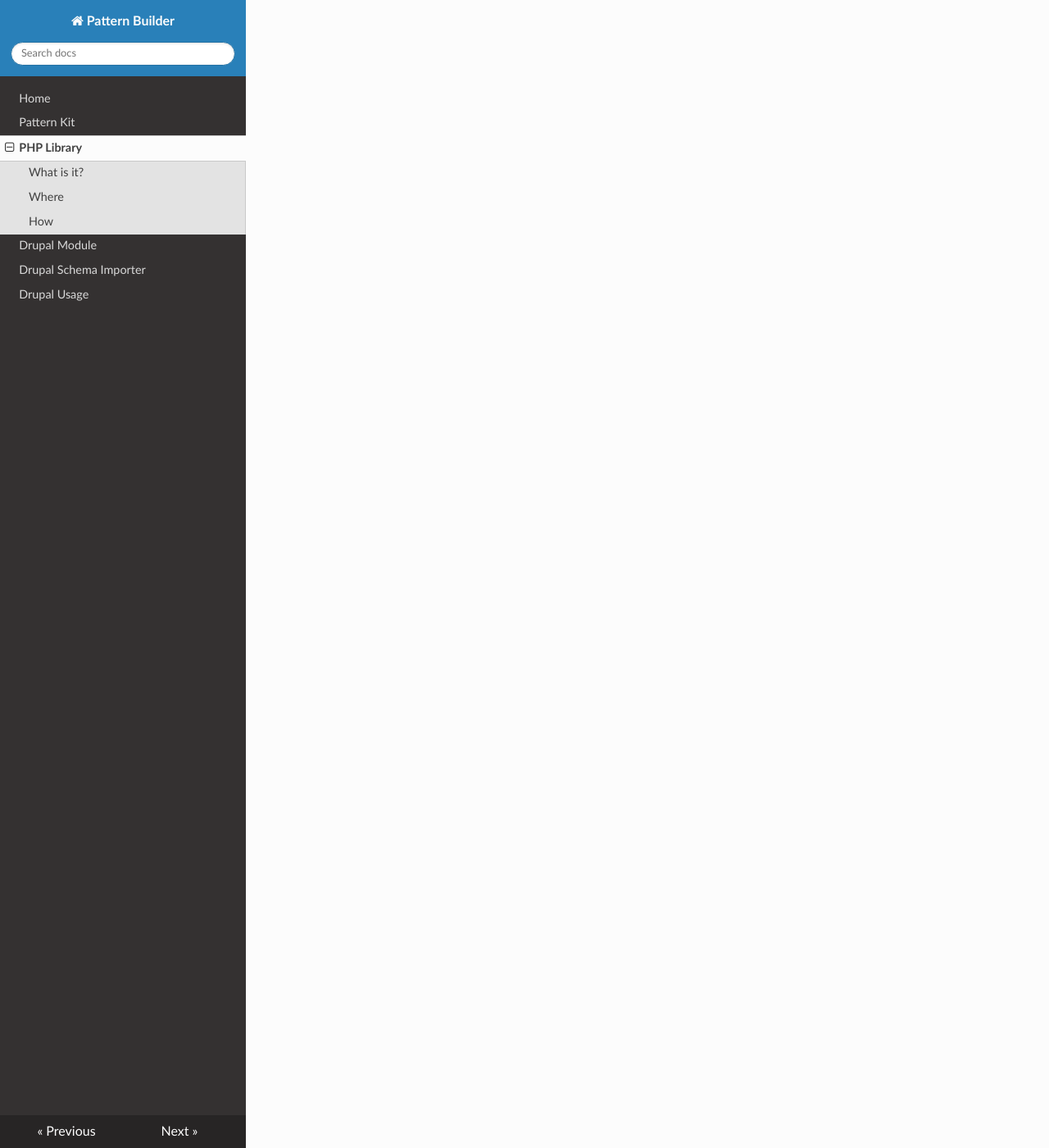
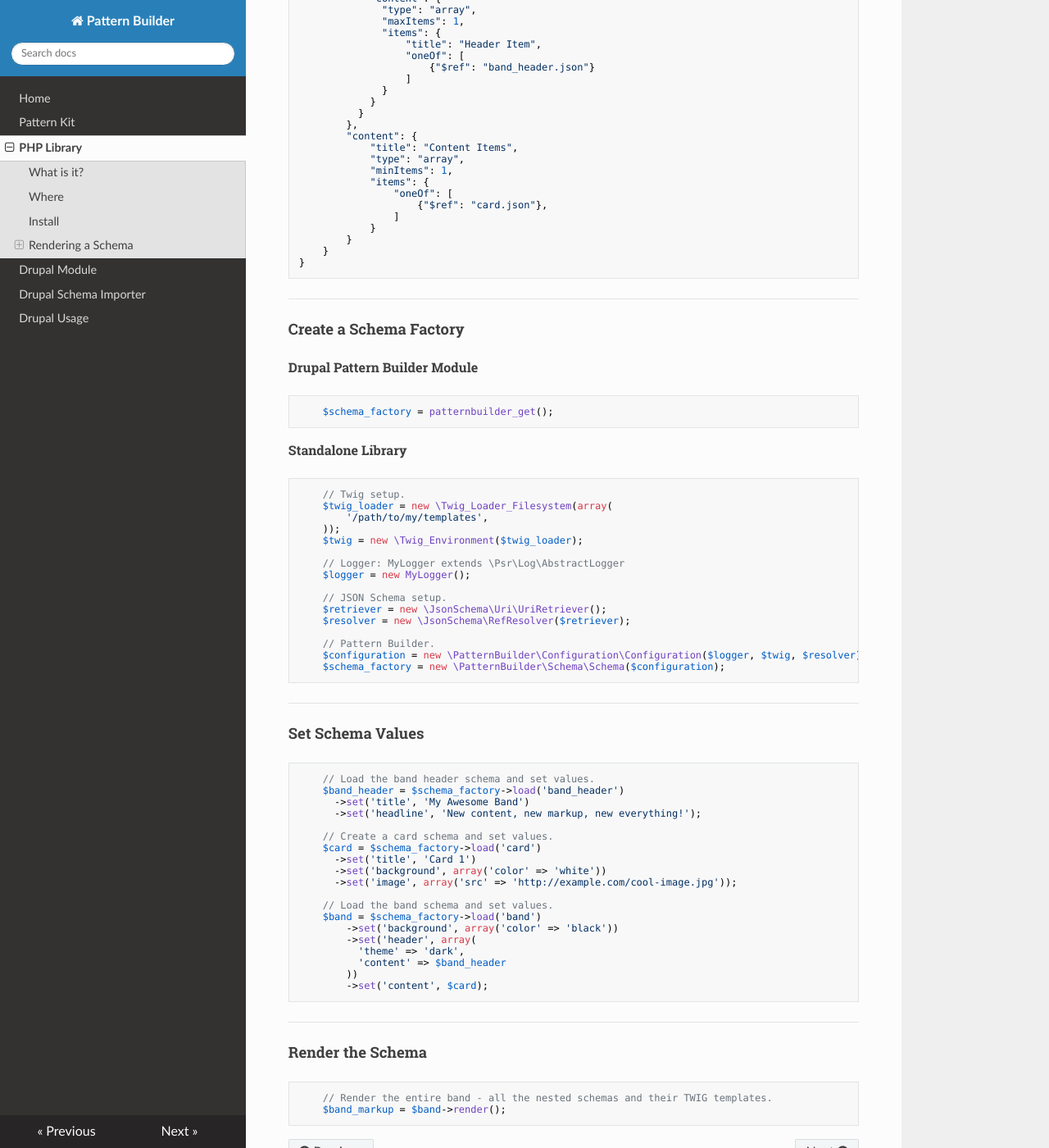
Before and after one commit to PatternBuilder/patternbuilder.github.io, an MkDocs documentation site: the page built from docs/pattern_builder_library.md, in a window 1280 px wide and 1400 px high, scrolled down 1430 px. Shown: the whole window at 82% size. Built offline with MkDocs 1.6.1, drawn with Linux system fonts in a browser that asks for light colours; nearby versions of some CDN libraries; old or Windows-style settings are respelled for this version of MkDocs; some of the changed text lies outside the part shown.

Commit message:
updated library section with examples

````diff
--- a/docs/pattern_builder_library.md
+++ b/docs/pattern_builder_library.md
@@ -6,8 +6,9 @@
 
 ### What is it?
 
+1. TLDR; It lets you take data from anywhere and sets it up to work with Twig rendering.
 1. The library is a Symfony based PHP library that contains classes for setting data in the appropriate object layout for consumption and rendering by the Twig layer.
-1. Less jargon version: It lets you take data from anywhere and sets it up to work with Twig rendering.
+1. The Drupal Pattern Builder module uses this library to render the patterns while using Drupal to store the user entered data.
 
 
 ### Where
@@ -15,6 +16,151 @@
 1. GitHub: [https://github.com/PatternBuilder/pattern-builder-lib-php](https://github.com/PatternBuilder/pattern-builder-lib-php)
 
 
-### How
+### Install
 
-1.  Tech setup: TODO
+- Add the **latest release** of Pattern Builder library to your composer.json: `"require": {"pattern-builder/pattern-builder": "v1.1.0"}`
+- Run `composer install`
+- Drupal:
+    The Drupal [Pattern Builder module](https://www.drupal.org/project/patternbuilder) includes a composer.json with the library. The module is maintained to be compatible with library.
+
+
+### Rendering a Schema
+
+The following details how to render an example JSON schema named "band".
+
+The Drupal Pattern Builder module automatically does all this through Drupal field storage, field widgets, and field formatters.
+
+#### Example JSON Schema: band
+
+```javascript
+{
+    "$schema": "http://json-schema.org/draft-04/schema#",
+    "title": "Band",
+    "description": "A Band pattern",
+    "type": "object",
+    "properties": {
+        "name": {
+          "type": "string",
+          "enum": ["band"],
+          "options": {
+            "hidden": true
+          }
+        },
+        "background": {
+          "title": "Background Options",
+          "type": "object",
+          "format": "grid",
+          "properties": {
+            "color": {
+                "type": "string",
+                "enum": ["white", "gray", "black", "rich-black", "red", "transparent"]
+            },
+            "isFixed" :{
+                "title": "Fixed Background Option",
+                "type": "boolean",
+                "default": true
+            }
+          }
+        },
+        "header": {
+          "title": "Header",
+          "type": "object",
+          "format": "grid",
+          "properties": {
+            "theme": {
+                "type": "string",
+                "enum": ["light", "dark"],
+                "default": "light"
+            },
+            "content": {
+              "type": "array",
+              "maxItems": 1,
+              "items": {
+                  "title": "Header Item",
+                  "oneOf": [
+                      {"$ref": "band_header.json"}
+                  ]
+              }
+            }
+          }
+        },
+        "content": {
+            "title": "Content Items",
+            "type": "array",
+            "minItems": 1,
+            "items": {
+                "oneOf": [
+                    {"$ref": "card.json"},
+                ]
+            }
+        }
+    }
+}
+```
+
+- - -
+
+#### Create a Schema Factory
+
+###### Drupal Pattern Builder Module
+
+```php
+    $schema_factory = patternbuilder_get();
+```
+
+###### Standalone Library
+
+```php
+    // Twig setup.
+    $twig_loader = new \Twig_Loader_Filesystem(array(
+        '/path/to/my/templates',
+    ));
+    $twig = new \Twig_Environment($twig_loader);
+
+    // Logger: MyLogger extends \Psr\Log\AbstractLogger
+    $logger = new MyLogger();
+
+    // JSON Schema setup.
+    $retriever = new \JsonSchema\Uri\UriRetriever();
+    $resolver = new \JsonSchema\RefResolver($retriever);
+
+    // Pattern Builder.
+    $configuration = new \PatternBuilder\Configuration\Configuration($logger, $twig, $resolver);
+    $schema_factory = new \PatternBuilder\Schema\Schema($configuration);
+```
+
+- - -
+
+#### Set Schema Values
+
+```php
+    // Load the band header schema and set values.
+    $band_header = $schema_factory->load('band_header')
+      ->set('title', 'My Awesome Band')
+      ->set('headline', 'New content, new markup, new everything!');
+
+    // Create a card schema and set values.
+    $card = $schema_factory->load('card')
+      ->set('title', 'Card 1')
+      ->set('background', array('color' => 'white'))
+      ->set('image', array('src' => 'http://example.com/cool-image.jpg'));
+
+    // Load the band schema and set values.
+    $band = $schema_factory->load('band')
+        ->set('background', array('color' => 'black'))
+        ->set('header', array(
+          'theme' => 'dark',
+          'content' => $band_header
+        ))
+        ->set('content', $card);
+```
+
+- - -
+
+#### Render the Schema
+
+
+```php
+    // Render the entire band - all the nested schemas and their TWIG templates.
+    $band_markup = $band->render();
+```
````
Also changed, not shown: README.md (+2 -2 lines), docs/pattern_builder_importer.md (+19 -22 lines), docs/using_pattern_builder.md (+1 -1 lines), 1 other file.
